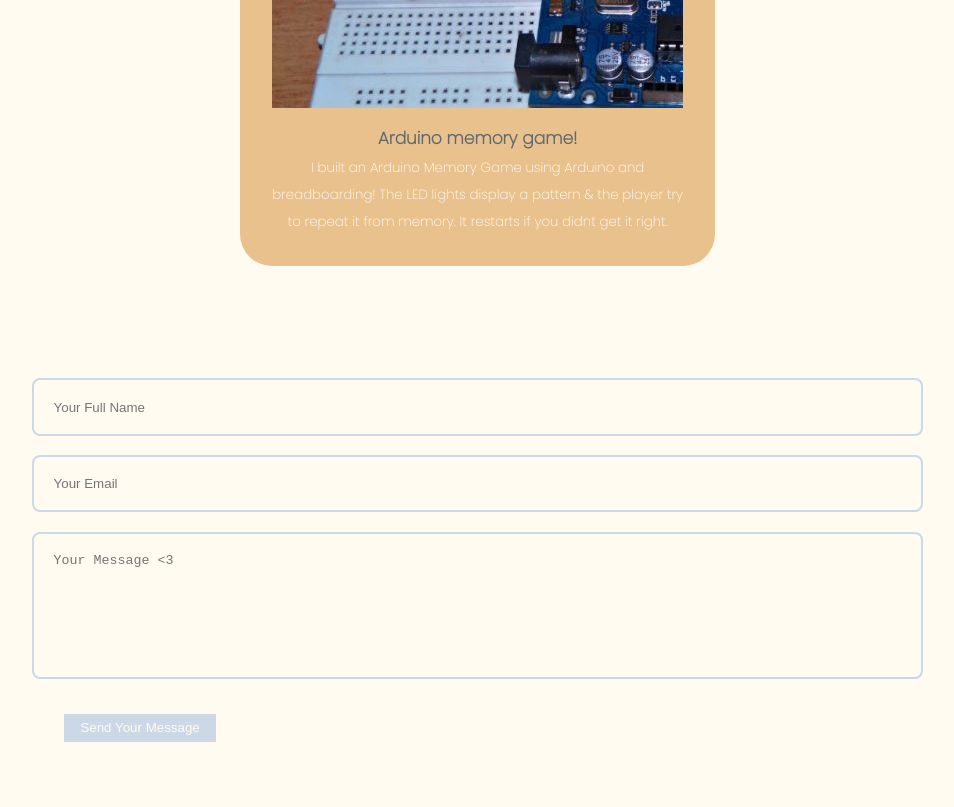
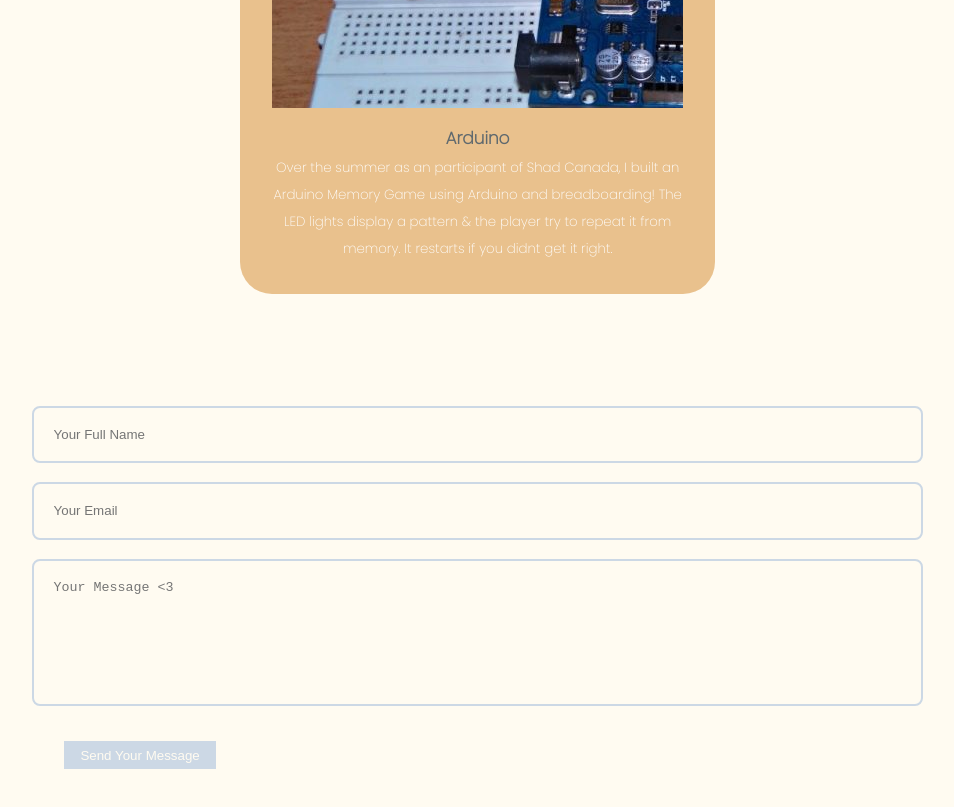
Before and after one commit to m347h/m347h.github.io, a React (Create React App) app: page / in a window 1280 px wide. Shown: the part 3740-4547 px from the top of the page, without its empty margins (164-1118 px from the left). Built offline with nearby package versions, Linux system fonts and the light colour scheme; a web font is replaced by a local one.

Commit message:
Update Testimonials.js

```diff
--- a/components/Testimonials.js
+++ b/components/Testimonials.js
@@ -3,6 +3,7 @@ import "../styles/testimonials.css";
 import AVTR1 from "../Arduino.jpeg";
 import AVTR2 from "../french.png";
 import AVTR3 from "../fun.png";
+import "../src/styles.css";
 
 import { Pagination } from "swiper/modules";
 
@@ -15,19 +16,19 @@ import "swiper/css/pagination";
 const data = [
   {
     avatar: AVTR1,
-    name: "Arduino memory game!",
+    name: "Arduino",
     review:
-      "I built an Arduino Memory Game using Arduino and breadboarding! The LED lights display a pattern & the player try to repeat it from memory. It restarts if you didnt get it right. "
+      "Over the summer as an participant of Shad Canada, I built an Arduino Memory Game using Arduino and breadboarding! The LED lights display a pattern & the player try to repeat it from memory. It restarts if you didnt get it right. "
   },
   {
     avatar: AVTR2,
-    name: "french",
-    review: "I built an arduino project"
+    name: "My journey with foreign languages - French",
+    review: "Learning French language and culture has always been something that I am passionate about, I was able to get the DALF C1 certificate with AF Ottawa :D"
   },
   {
     avatar: AVTR3,
-    name: "travelling",
-    review: "I built an arduino project"
+    name: "Fun Travels",
+    review: "Some of the fav places I've travelled to in the past! "
   }
 ];
 
```
